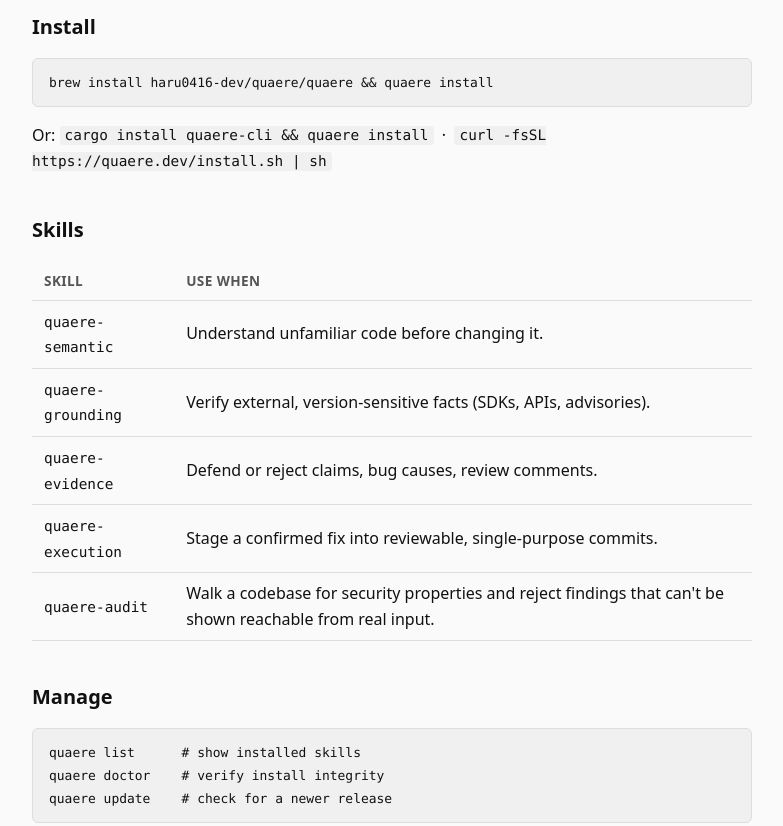
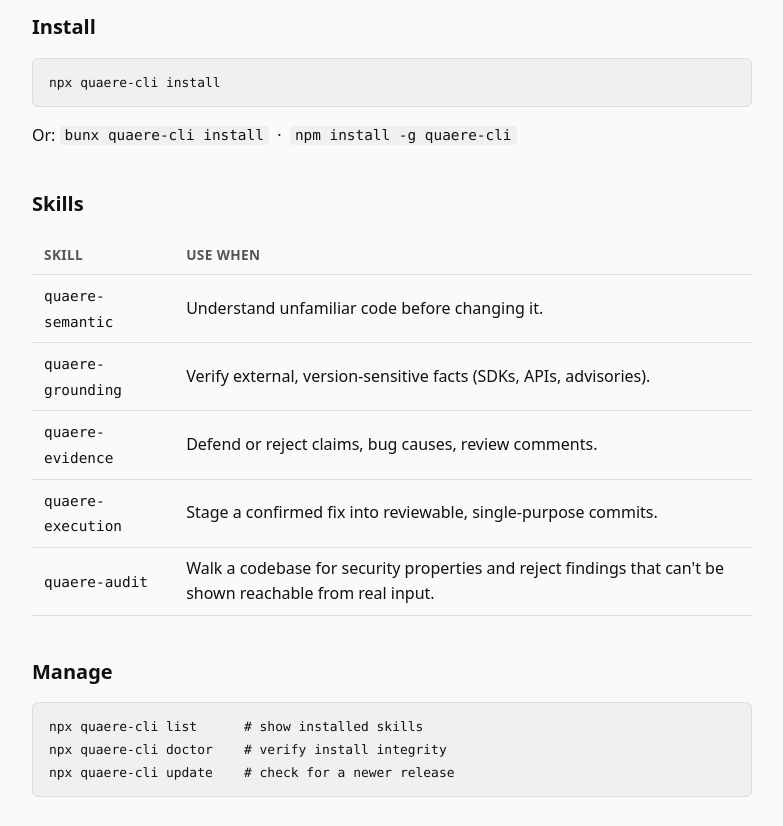
Before and after one commit to haru0416-dev/quaere, a plain HTML site: page web/index.html in a window 1280 px wide. Shown: the part 1000-1826 px from the top of the page, without its empty margins (248-1031 px from the left). Drawn offline with Linux system fonts and the light colour scheme.

Commit message:
docs: switch landing page install commands to npx / bunx / npm install -g
Mirror the README install rewrite from 7810452 on the landing page.
The brew tap, crates.io binary, and curl|sh paths no longer ship new
releases as of v0.4.0; replace them with the three npm paths.

Also update the "Manage" code block to use `npx quaere-cli <subcmd>`
so users who picked the zero-install path can copy-paste each line
without first having to install the package globally.

```diff
--- a/web/index.html
+++ b/web/index.html
@@ -104,8 +104,8 @@
   <p><small>The load-bearing measurement is the <a href="https://github.com/haru0416-dev/quaere/blob/main/docs/evaluation.md">in-tree eval</a> (18 scenarios, +37.7 pp on assertion pass rate). Terminal-Bench is reported alongside as an external no-regression check.</small></p>
 
   <h2>Install</h2>
-  <pre><code>brew install haru0416-dev/quaere/quaere &amp;&amp; quaere install</code></pre>
-  <p>Or: <code>cargo install quaere-cli &amp;&amp; quaere install</code> &nbsp;·&nbsp; <code>curl -fsSL https://quaere.dev/install.sh | sh</code></p>
+  <pre><code>npx quaere-cli install</code></pre>
+  <p>Or: <code>bunx quaere-cli install</code> &nbsp;·&nbsp; <code>npm install -g quaere-cli</code></p>
 
   <h2>Skills</h2>
   <table>
@@ -120,9 +120,9 @@
   </table>
 
   <h2>Manage</h2>
-  <pre><code>quaere list      # show installed skills
-quaere doctor    # verify install integrity
-quaere update    # check for a newer release</code></pre>
+  <pre><code>npx quaere-cli list      # show installed skills
+npx quaere-cli doctor    # verify install integrity
+npx quaere-cli update    # check for a newer release</code></pre>
 
   <nav aria-label="Project resources">
     <h2>Links</h2>
```
